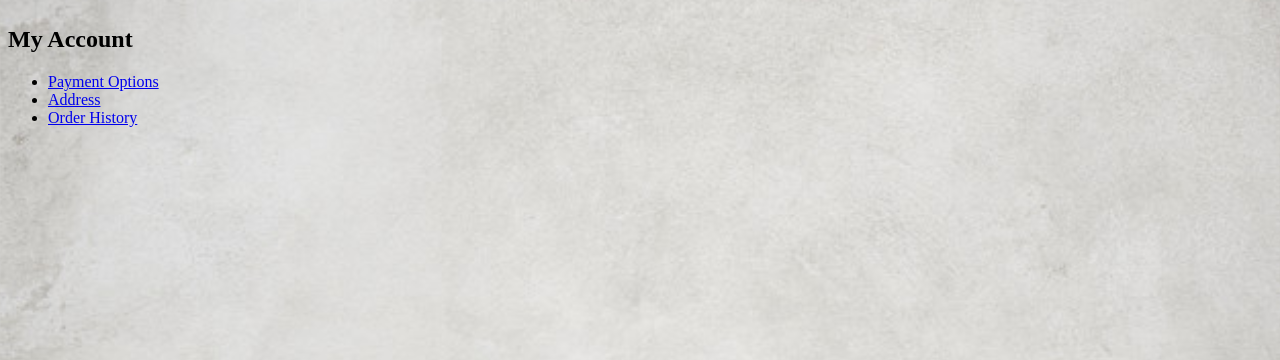
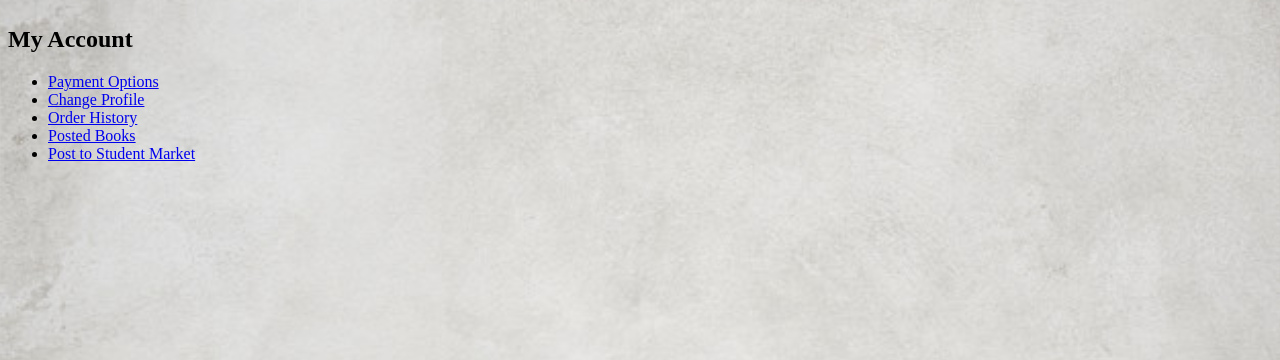
Before and after one commit to Sam25M/CenturyCSCI2006Project, a PHP site: page /myAccount.php in a window 1280 px wide. Shown: the part 129-489 px from the top of the page. Run offline with PHP 8.4, Linux system fonts and the light colour scheme.

Commit message:
Add files via upload

```diff
--- a/myAccount.php
+++ b/myAccount.php
@@ -1,3 +1,6 @@
+<?php
+	include "includes/config.inc.php";
+?>
 <!DOCTYPE html>
 <html lang="en">
 	<head>
@@ -5,8 +8,6 @@
 		<title>My Account</title>
 		<link href="css/mainStyles.css" rel="stylesheet"/>
 		<script src="https://ajax.googleapis.com/ajax/libs/jquery/3.3.1/jquery.min.js"></script>
-		<script src="js/data.js"></script>
-		<script src="js/myAccount.js"></script>
 	</head>
 	<body>
 		<?php include "includes/header.inc.php";?>
@@ -16,8 +17,10 @@
 			<div>
 				<ul>
 					<li><a href="#">Payment Options</a></li>
-					<li><a href="#">Address</a></li>
+					<li><a href="#">Change Profile</a></li>
 					<li><a href="#">Order History</a></li>
+					<li><a href="postedBooks.php">Posted Books</a></li>
+					<li><a href="addBook.php">Post to Student Market</a></li>
 				</ul>
 			</div>
 		</article>
```
